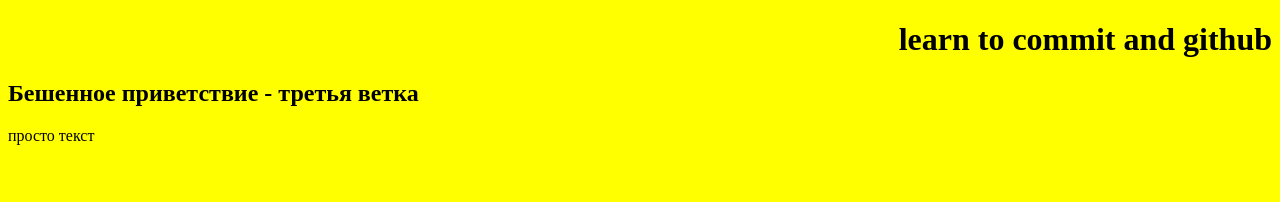
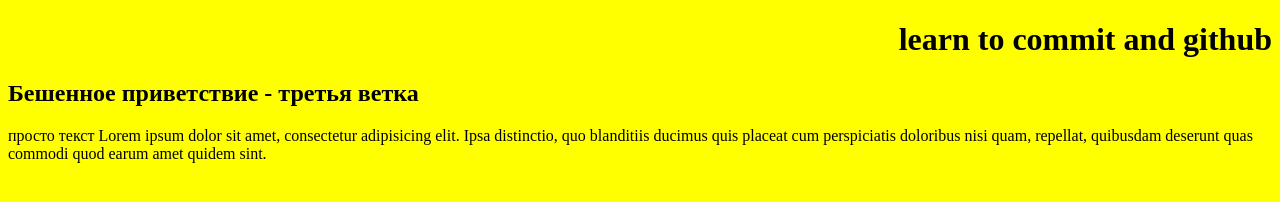
Before and after one commit to SvetaDc/git_learn, a plain HTML site: page index.html in a window 1280 px wide. Drawn offline with Linux system fonts and the light colour scheme.

Commit message:
add lorem text

```diff
--- a/index.html
+++ b/index.html
@@ -12,7 +12,7 @@
 	</div>
 
 	<div>
-		<p>просто текст</p>
+		<p>просто текст Lorem ipsum dolor sit amet, consectetur adipisicing elit. Ipsa distinctio, quo blanditiis ducimus quis placeat cum perspiciatis doloribus nisi quam, repellat, quibusdam deserunt quas commodi quod earum amet quidem sint.</p>
 	</div>
 </body>
 </html>
```
